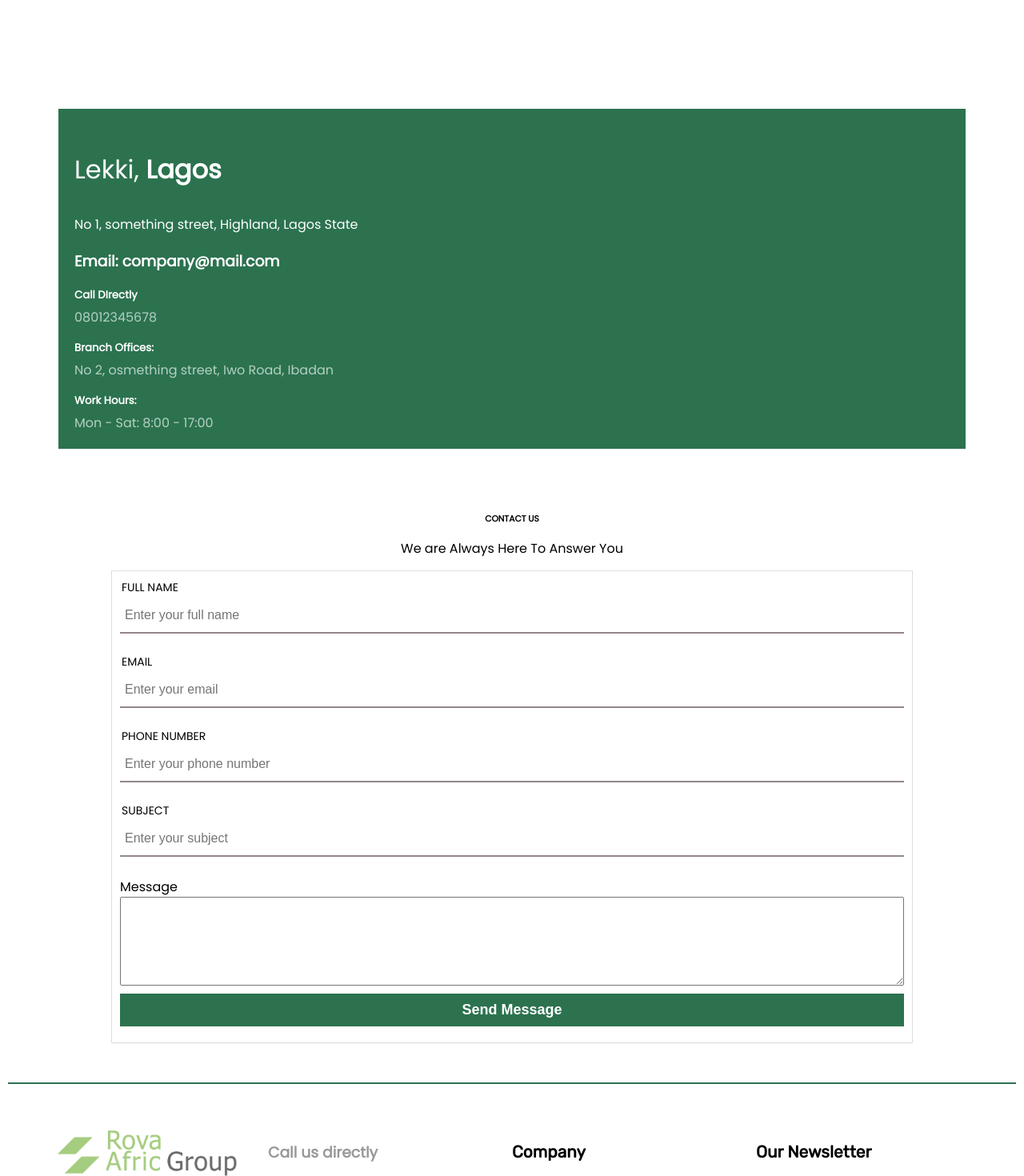
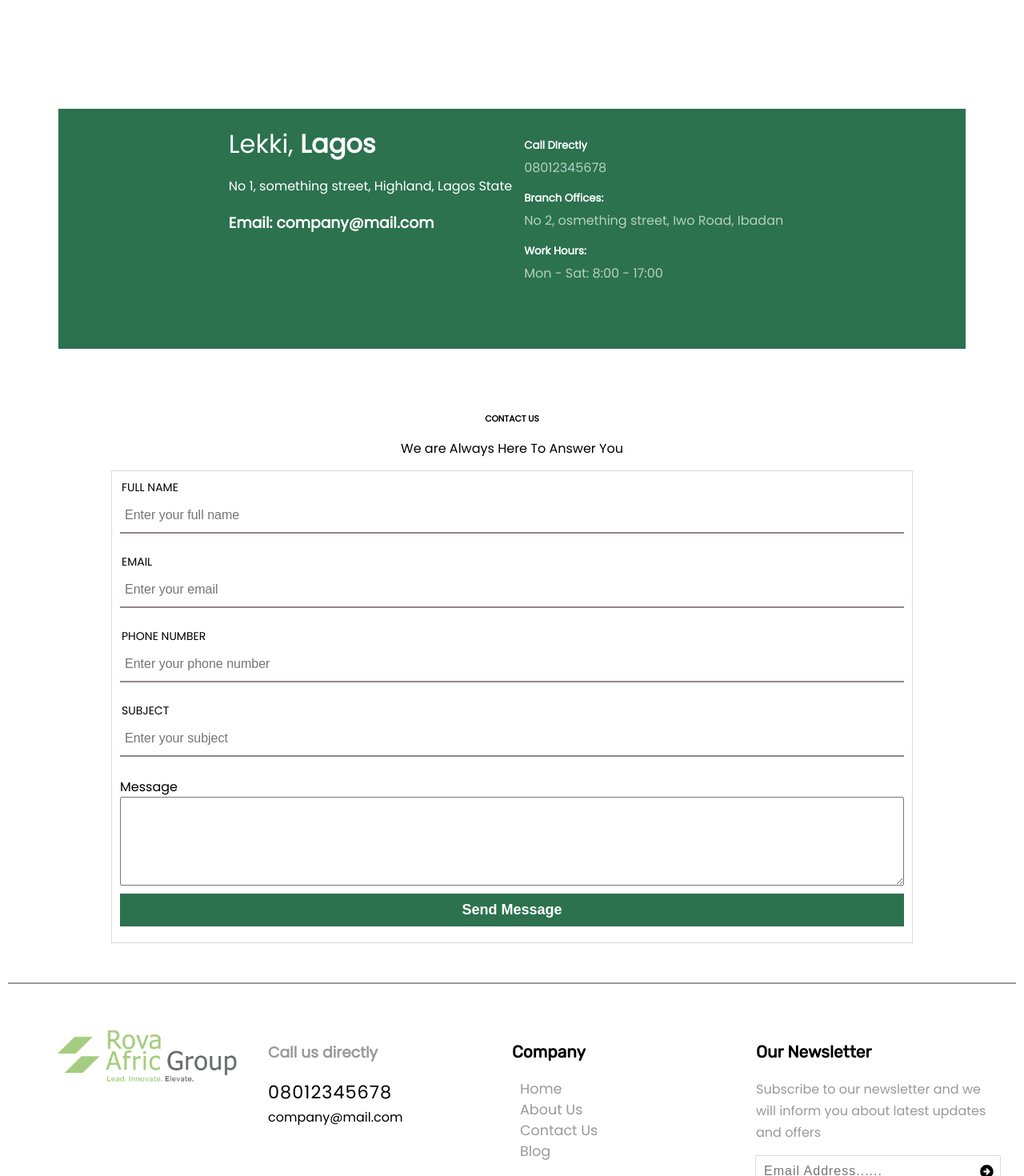
Before and after one commit to fullstackbeast/rovaafric, a React (Create React App) app: page /contact in a window 1280 px wide. Shown: the part 440-1910 px from the top of the page at 80% size. Built offline with nearby package versions, Linux system fonts and the light colour scheme.

Commit message:
finished contact card

```diff
--- a/src/Components/Cards/ContactCard.css
+++ b/src/Components/Cards/ContactCard.css
@@ -10,6 +10,8 @@
    color: white;
    padding: 20px;
    box-sizing: border-box;
+   display: flex;
+   flex-direction: column;
 }
 
 .address-summary{
@@ -33,3 +35,19 @@
    color: #b3d1c2;
 
 }
+
+@media only screen and (min-width: 850px) {
+   .contact-card-container{
+      flex-direction: row;
+      justify-content: center;
+   }
+
+   .address-summary{
+      margin: 0;
+   }
+
+   .contact-card-container>div{
+      margin-right: 15px;
+   }
+
+}
--- a/src/Components/Footer/Footer.css
+++ b/src/Components/Footer/Footer.css
@@ -1,5 +1,5 @@
 .footer-container{
-    border-top: 2px solid var(--theme-green);
+    border-top: 2px solid var(--grey-text);
     margin-top: 50px;
     padding: 20px;
     display: flex;
```
